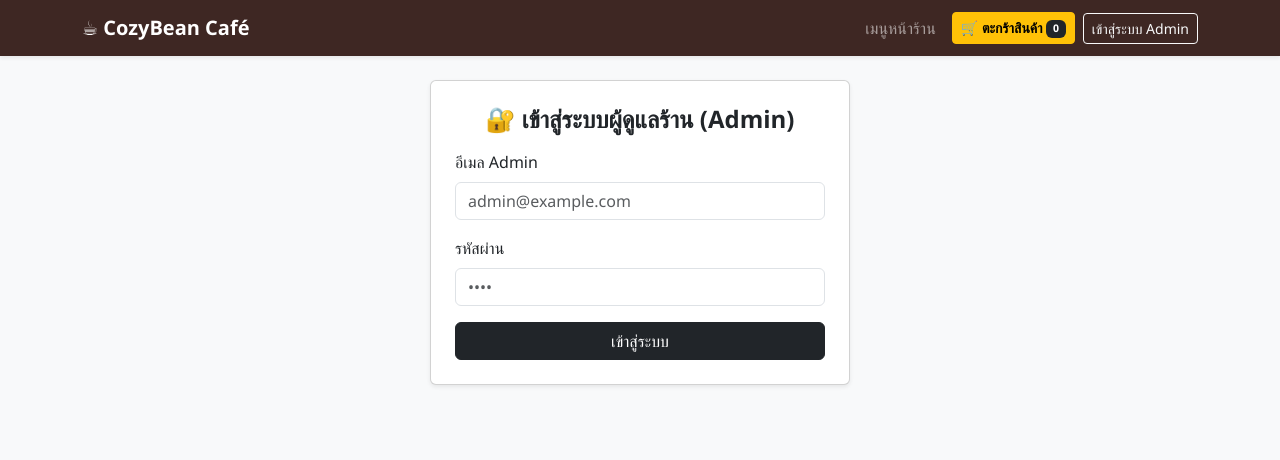
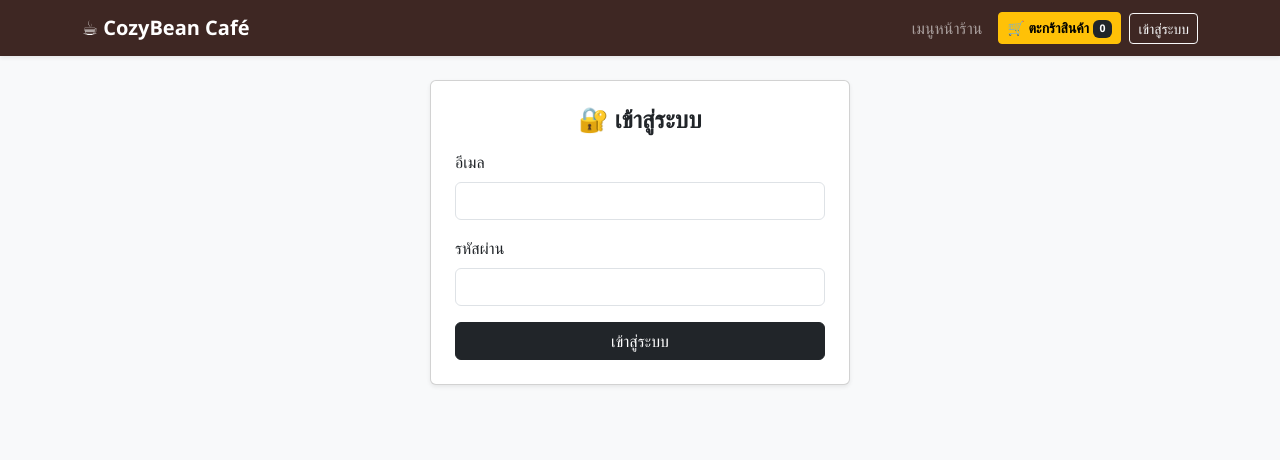
Before and after one commit to tpee2522/cozybean-cafe-mongodb, a Node server app: page /admin/login in a window 1280 px wide. Shown: the top 460 px of the page. Run offline with Node 20, Linux system fonts and the light colour scheme; some libraries are stand-ins or nearby versions.

Commit message:
Add files via upload

```diff
--- a/views/admin/dashboard.ejs
+++ b/views/admin/dashboard.ejs
@@ -1,9 +1,9 @@
 <%- include('../partials/header') %>
 
-<h3 class="fw-bold mb-4">⚙️ ระบบจัดการร้านคาเฟ่ (Admin Dashboard)</h3>
+<h3 class="fw-bold mb-4">⚙️ ระบบจัดการร้านคาเฟ่ </h3>
 
 <div class="card shadow-sm p-4 mb-4">
-  <h5 class="fw-bold mb-3">➕ เพิ่มเมนูใหม่ลง MongoDB</h5>
+  <h5 class="fw-bold mb-3">➕ เพิ่มเมนูใหม่ </h5>
   <form action="/admin/products" method="POST" class="row g-3">
     <div class="col-md-4">
       <input type="text" name="name" class="form-control" placeholder="ชื่อเมนู" required>
--- a/views/admin/login.ejs
+++ b/views/admin/login.ejs
@@ -1,18 +1,18 @@
 <%- include('../partials/header') %>
 
 <div class="card shadow-sm p-4 mx-auto" style="max-width: 420px;">
-  <h4 class="fw-bold text-center mb-3">🔐 เข้าสู่ระบบผู้ดูแลร้าน (Admin)</h4>
+  <h4 class="fw-bold text-center mb-3">🔐 เข้าสู่ระบบ </h4>
   <% if (error) { %>
     <div class="alert alert-danger py-2"><%= error %></div>
   <% } %>
   <form action="/admin/login" method="POST">
     <div class="mb-3">
-      <label class="form-label">อีเมล Admin</label>
-      <input type="email" name="email" class="form-control" placeholder="admin@example.com" required>
+      <label class="form-label">อีเมล</label>
+      <input type="email" name="email" class="form-control" required>
     </div>
     <div class="mb-3">
       <label class="form-label">รหัสผ่าน</label>
-      <input type="password" name="password" class="form-control" placeholder="••••" required>
+      <input type="password" name="password" class="form-control" required>
     </div>
     <button type="submit" class="btn btn-dark w-100">เข้าสู่ระบบ</button>
   </form>
--- a/views/cart.ejs
+++ b/views/cart.ejs
@@ -54,7 +54,7 @@
         <hr>
         <form action="/checkout" method="POST">
           <div class="mb-2">
-            <label class="form-label">ชื่อผู้สั่งซื้อ <small class="text-muted">(ข้อมูลสมมติ PDPA)</small></label>
+            <label class="form-label">ชื่อผู้สั่งซื้อ <small class="text-muted">(ข้อมูลสมมติ)</small></label>
             <input type="text" name="customerName" class="form-control" placeholder="เช่น นภัสสร ใจดี" required>
           </div>
           <div class="mb-2">
--- a/views/partials/header.ejs
+++ b/views/partials/header.ejs
@@ -30,7 +30,7 @@
             </form>
           </li>
         <% } else { %>
-          <li class="nav-item"><a class="btn btn-outline-light btn-sm" href="/admin/login">เข้าสู่ระบบ Admin</a></li>
+          <li class="nav-item"><a class="btn btn-outline-light btn-sm" href="/admin/login">เข้าสู่ระบบ </a></li>
         <% } %>
       </ul>
     </div>
```
